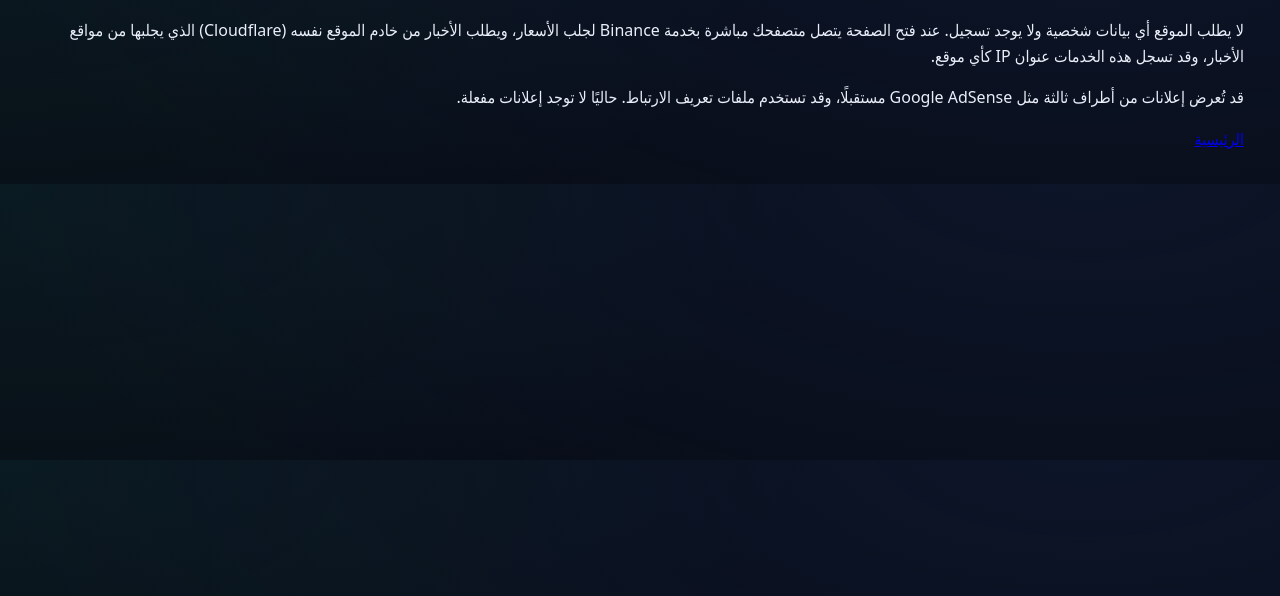
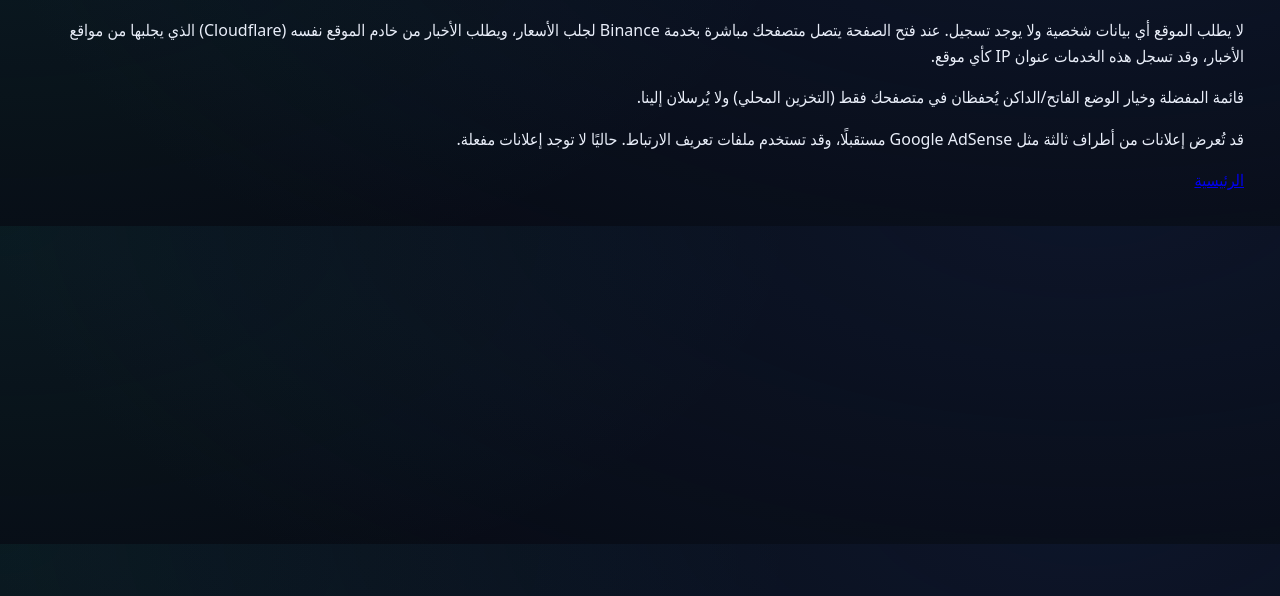
Before and after one commit to VOLT-COIN/mobile-guide-ar, a plain HTML site: page privacy.html in a window 1280 px wide. Shown: the part 92-688 px from the top of the page. Drawn offline with Linux system fonts and the light colour scheme.

Commit message:
Add local storage note to privacy policy

```diff
--- a/privacy.html
+++ b/privacy.html
@@ -1,4 +1,5 @@
 <!doctype html><html lang="ar" dir="rtl"><head><meta charset="utf-8"><meta name="viewport" content="width=device-width,initial-scale=1"><title>سياسة الخصوصية</title><link rel="stylesheet" href="style.css"></head><body><main><h1>سياسة الخصوصية</h1>
 <p>لا يطلب الموقع أي بيانات شخصية ولا يوجد تسجيل. عند فتح الصفحة يتصل متصفحك مباشرة بخدمة Binance لجلب الأسعار، ويطلب الأخبار من خادم الموقع نفسه (Cloudflare) الذي يجلبها من مواقع الأخبار، وقد تسجل هذه الخدمات عنوان IP كأي موقع.</p>
+<p>قائمة المفضلة وخيار الوضع الفاتح/الداكن يُحفظان في متصفحك فقط (التخزين المحلي) ولا يُرسلان إلينا.</p>
 <p>قد تُعرض إعلانات من أطراف ثالثة مثل Google AdSense مستقبلًا، وقد تستخدم ملفات تعريف الارتباط. حاليًا لا توجد إعلانات مفعلة.</p>
 <p><a href="index.html">الرئيسية</a></p></main></body></html>
```
